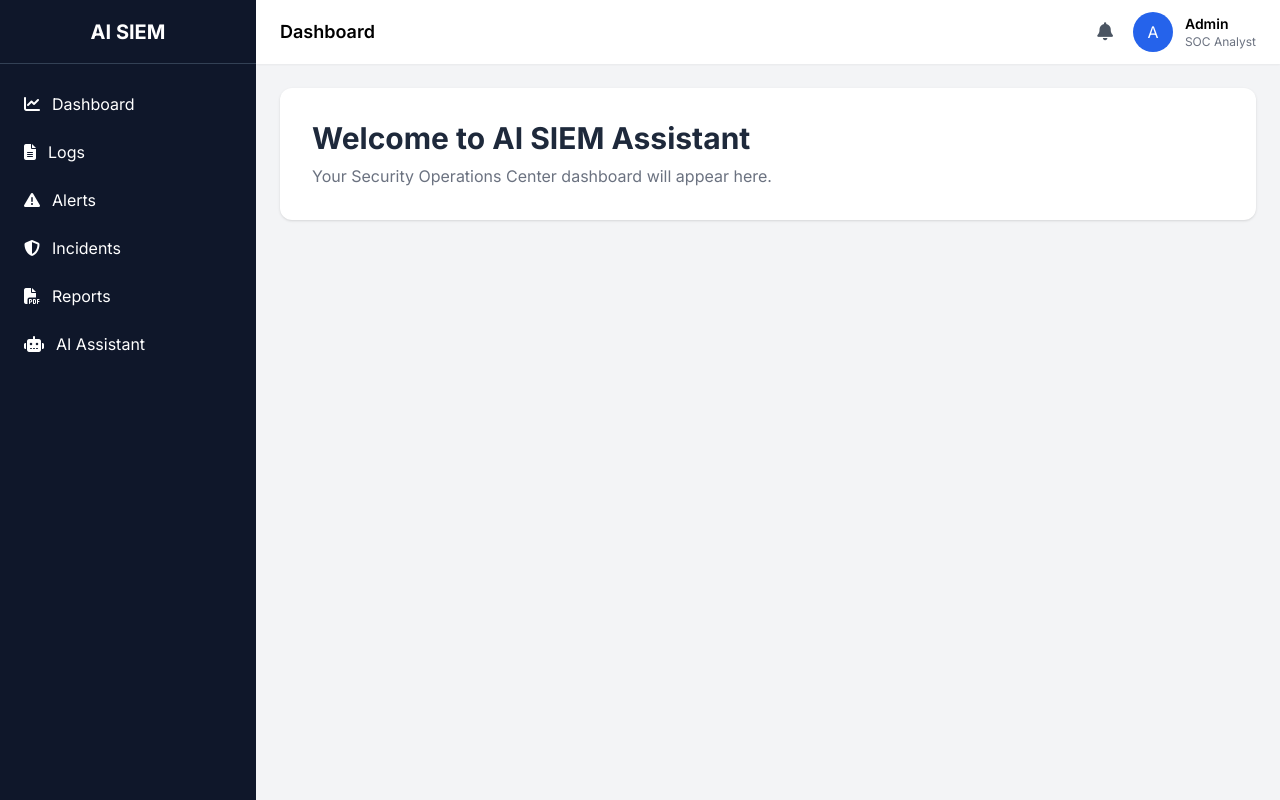
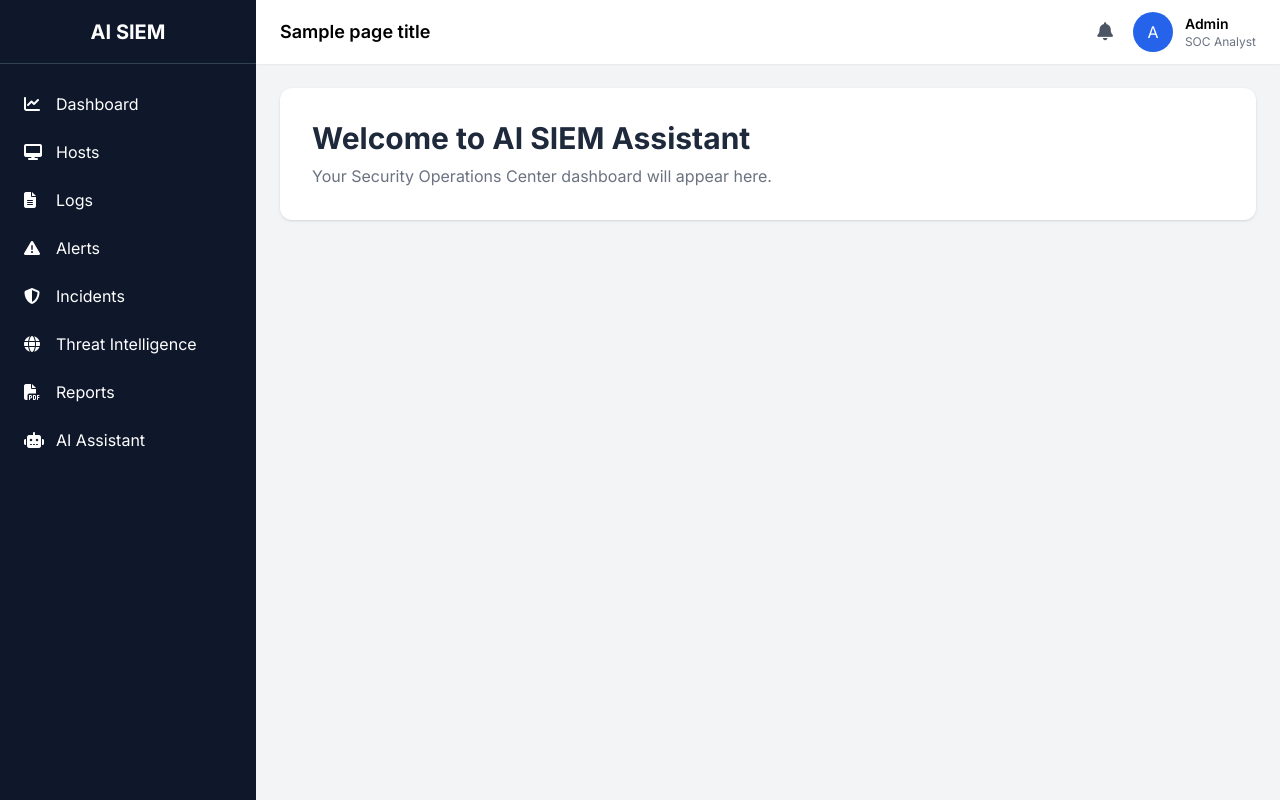
Before and after one commit to Rasika28-cs/SIEM-Assistant, a Django app: template backend/templates/dashboard.html in a window 1280 px wide. Run offline with Django 5.2, Linux system fonts and the light colour scheme; the template is opened without the code that fills it: most values are stand-ins (such as "Sample title", 1, 10 or a date in 2020); some libraries are stand-ins or nearby versions.

Commit message:
Enhance dashboard with context data and refactor templates for improved structure

```diff
--- a/backend/templates/base.html
+++ b/backend/templates/base.html
@@ -5,16 +5,12 @@
     <meta charset="UTF-8">
     <meta name="viewport" content="width=device-width, initial-scale=1.0">
 
-    <title>
-        {% block title %}
-        AI SIEM Assistant
-        {% endblock %}
-    </title>
+    <title>{{ page_title|default:"AI SIEM Assistant" }}</title>
 
     <!-- Google Font -->
     <link href="https://fonts.googleapis.com/css2?family=Inter:wght@300;400;500;600;700&display=swap" rel="stylesheet">
 
-    <!-- Tailwind CSS -->
+    <!-- Tailwind -->
     <script src="https://cdn.tailwindcss.com"></script>
 
     <!-- Font Awesome -->
@@ -29,89 +25,12 @@
 
 <div class="flex min-h-screen">
 
-    <!-- Sidebar -->
-    <aside class="w-64 bg-slate-900 text-white flex flex-col">
+    {% include "includes/sidebar.html" %}
 
-        <!-- Logo -->
-        <div class="h-16 flex items-center justify-center border-b border-slate-700">
-            <h1 class="text-xl font-bold">
-                AI SIEM
-            </h1>
-        </div>
-
-        <!-- Navigation -->
-        <nav class="flex-1 py-4">
-
-            <a href="/dashboard/" class="flex items-center gap-3 px-6 py-3 hover:bg-slate-800 transition">
-                <i class="fas fa-chart-line"></i>
-                <span>Dashboard</span>
-            </a>
-
-            <a href="#" class="flex items-center gap-3 px-6 py-3 hover:bg-slate-800 transition">
-                <i class="fas fa-file-alt"></i>
-                <span>Logs</span>
-            </a>
-
-            <a href="#" class="flex items-center gap-3 px-6 py-3 hover:bg-slate-800 transition">
-                <i class="fas fa-triangle-exclamation"></i>
-                <span>Alerts</span>
-            </a>
-
-            <a href="#" class="flex items-center gap-3 px-6 py-3 hover:bg-slate-800 transition">
-                <i class="fas fa-shield-halved"></i>
-                <span>Incidents</span>
-            </a>
-
-            <a href="#" class="flex items-center gap-3 px-6 py-3 hover:bg-slate-800 transition">
-                <i class="fas fa-file-pdf"></i>
-                <span>Reports</span>
-            </a>
-
-            <a href="#" class="flex items-center gap-3 px-6 py-3 hover:bg-slate-800 transition">
-                <i class="fas fa-robot"></i>
-                <span>AI Assistant</span>
-            </a>
-
-        </nav>
-
-    </aside>
-
-    <!-- Main Content -->
     <div class="flex-1 flex flex-col">
 
-        <!-- Navbar -->
-        <header class="h-16 bg-white shadow-sm flex items-center justify-between px-6">
+        {% include "includes/navbar.html" %}
 
-            <h2 class="text-lg font-semibold">
-                {% block page_title %}
-                Dashboard
-                {% endblock %}
-            </h2>
-
-            <div class="flex items-center gap-5">
-
-                <button class="text-gray-600 hover:text-blue-600">
-                    <i class="fas fa-bell text-lg"></i>
-                </button>
-
-                <div class="flex items-center gap-3">
-
-                    <div class="w-10 h-10 rounded-full bg-blue-600 text-white flex items-center justify-center">
-                        A
-                    </div>
-
-                    <div>
-                        <p class="text-sm font-semibold">Admin</p>
-                        <p class="text-xs text-gray-500">SOC Analyst</p>
-                    </div>
-
-                </div>
-
-            </div>
-
-        </header>
-
-        <!-- Main Section -->
         <main class="flex-1 p-6">
 
             {% block content %}
@@ -123,7 +42,6 @@
 
 </div>
 
-<!-- Custom JS -->
 <script src="{% static 'js/main.js' %}"></script>
 
 {% block scripts %}
--- a/backend/templates/dashboard.html
+++ b/backend/templates/dashboard.html
@@ -1,16 +1,9 @@
 {% extends "base.html" %}
-
-{% block title %}
-Dashboard
-{% endblock %}
-
-{% block page_title %}
-Dashboard
-{% endblock %}
 
 {% block content %}
 
 <div class="bg-white rounded-xl shadow p-8">
+
     <h1 class="text-3xl font-bold text-slate-800">
         Welcome to AI SIEM Assistant
     </h1>
@@ -18,6 +11,7 @@ Dashboard
     <p class="text-gray-500 mt-2">
         Your Security Operations Center dashboard will appear here.
     </p>
+
 </div>
 
 {% endblock %}
--- /dev/null
+++ b/backend/templates/includes/navbar.html
@@ -0,0 +1,37 @@
+<header class="h-16 bg-white shadow-sm flex items-center justify-between px-6">
+
+    <h2 class="text-lg font-semibold">
+        {{ page_title }}
+    </h2>
+
+    <div class="flex items-center gap-5">
+
+        <button class="text-gray-600 hover:text-blue-600">
+            <i class="fas fa-bell text-lg"></i>
+        </button>
+
+        <div class="flex items-center gap-3">
+
+            <div class="w-10 h-10 rounded-full bg-blue-600 text-white flex items-center justify-center">
+
+                A
+
+            </div>
+
+            <div>
+
+                <p class="text-sm font-semibold">
+                    Admin
+                </p>
+
+                <p class="text-xs text-gray-500">
+                    SOC Analyst
+                </p>
+
+            </div>
+
+        </div>
+
+    </div>
+
+</header>
--- /dev/null
+++ b/backend/templates/includes/sidebar.html
@@ -0,0 +1,55 @@
+<aside class="w-64 bg-slate-900 text-white flex flex-col">
+
+    <!-- Logo -->
+    <div class="h-16 flex items-center justify-center border-b border-slate-700">
+        <h1 class="text-xl font-bold">
+            AI SIEM
+        </h1>
+    </div>
+
+    <!-- Navigation -->
+    <nav class="flex-1 py-4">
+
+        <a href="{% url 'dashboard' %}" class="flex items-center gap-3 px-6 py-3 hover:bg-slate-800 transition">
+            <i class="fas fa-chart-line w-5"></i>
+            <span>Dashboard</span>
+        </a>
+
+        <a href="#" class="flex items-center gap-3 px-6 py-3 hover:bg-slate-800 transition">
+            <i class="fas fa-desktop w-5"></i>
+            <span>Hosts</span>
+        </a>
+
+        <a href="#" class="flex items-center gap-3 px-6 py-3 hover:bg-slate-800 transition">
+            <i class="fas fa-file-alt w-5"></i>
+            <span>Logs</span>
+        </a>
+
+        <a href="#" class="flex items-center gap-3 px-6 py-3 hover:bg-slate-800 transition">
+            <i class="fas fa-triangle-exclamation w-5"></i>
+            <span>Alerts</span>
+        </a>
+
+        <a href="#" class="flex items-center gap-3 px-6 py-3 hover:bg-slate-800 transition">
+            <i class="fas fa-shield-halved w-5"></i>
+            <span>Incidents</span>
+        </a>
+
+        <a href="#" class="flex items-center gap-3 px-6 py-3 hover:bg-slate-800 transition">
+            <i class="fas fa-globe w-5"></i>
+            <span>Threat Intelligence</span>
+        </a>
+
+        <a href="#" class="flex items-center gap-3 px-6 py-3 hover:bg-slate-800 transition">
+            <i class="fas fa-file-pdf w-5"></i>
+            <span>Reports</span>
+        </a>
+
+        <a href="#" class="flex items-center gap-3 px-6 py-3 hover:bg-slate-800 transition">
+            <i class="fas fa-robot w-5"></i>
+            <span>AI Assistant</span>
+        </a>
+
+    </nav>
+
+</aside>
```
Also changed, not shown: backend/dashboard/views.py (+14 -4 lines).
